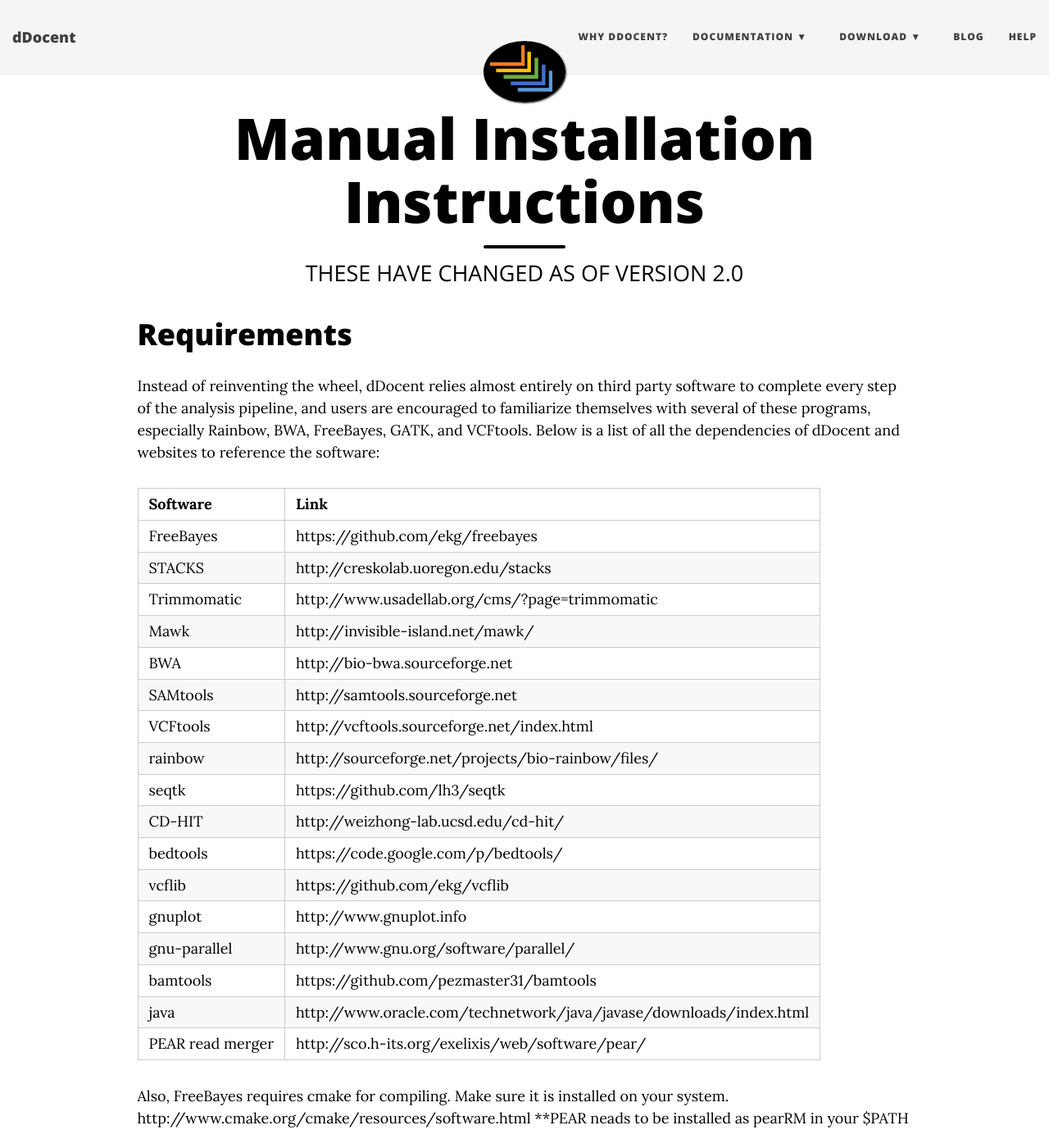
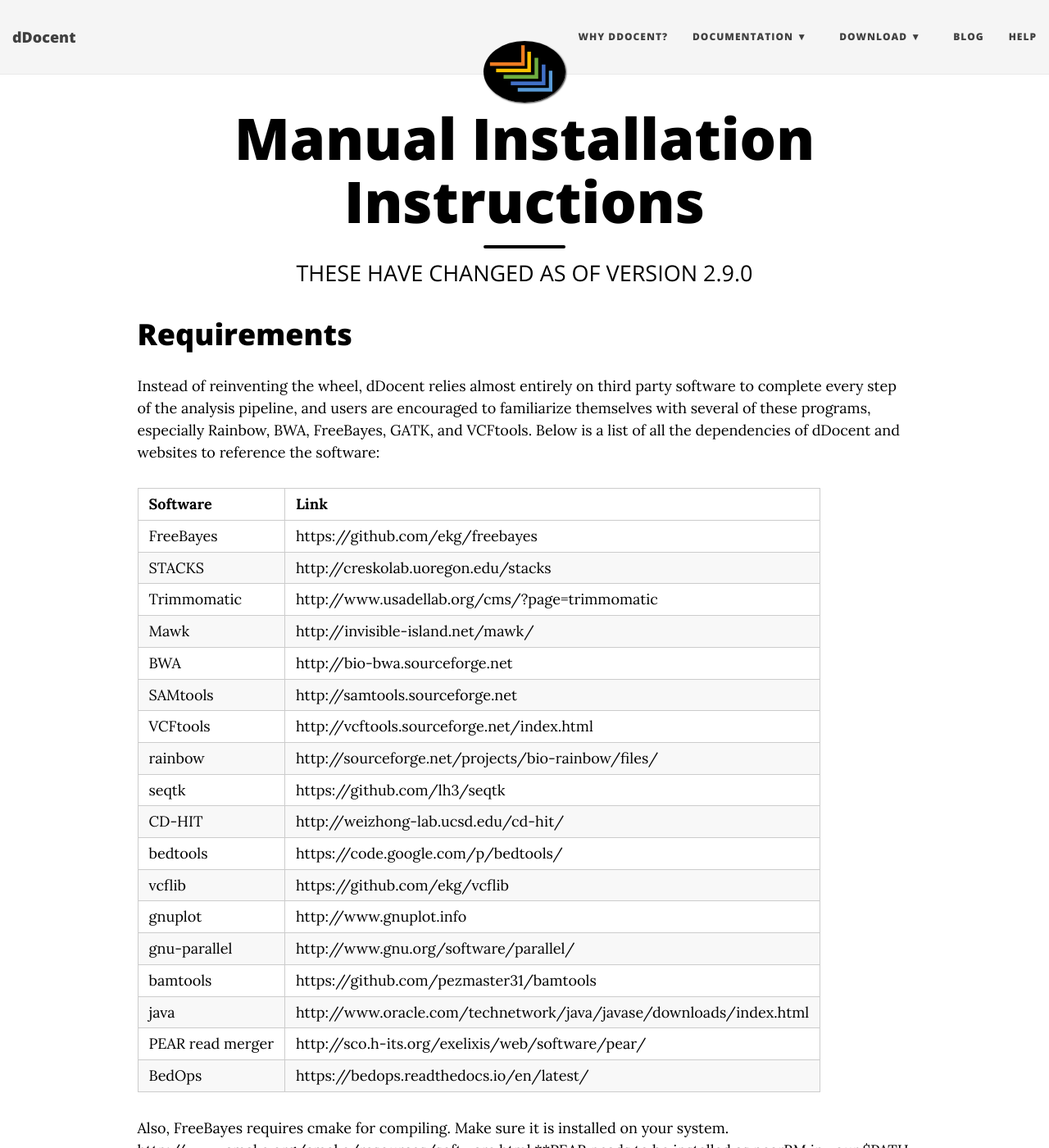
Before and after one commit to jpuritz/dDocent, a Jekyll site: the page built from manual.md, in a window 1280 px wide and 1400 px high. Shown: the whole window at 82% size. Built offline with Jekyll 4.4.1, drawn with Linux system fonts in a browser that asks for light colours; nearby versions of some CDN libraries.

Commit message:
Update manual.md

```diff
--- a/manual.md
+++ b/manual.md
@@ -1,7 +1,7 @@
 ---
 layout: page
 title: Manual Installation Instructions
-subtitle: THESE HAVE CHANGED AS OF VERSION 2.0
+subtitle: THESE HAVE CHANGED AS OF VERSION 2.9.0
 ---
 
 # Requirements
@@ -29,6 +29,7 @@
 |bamtools|https://github.com/pezmaster31/bamtools|
 |java| http://www.oracle.com/technetwork/java/javase/downloads/index.html|
 |PEAR read merger| http://sco.h-its.org/exelixis/web/software/pear/ |
+|BedOps| https://bedops.readthedocs.io/en/latest/ |
 
 
 Also, FreeBayes requires cmake for compiling.  Make sure it is installed on your system. http://www.cmake.org/cmake/resources/software.html
```
